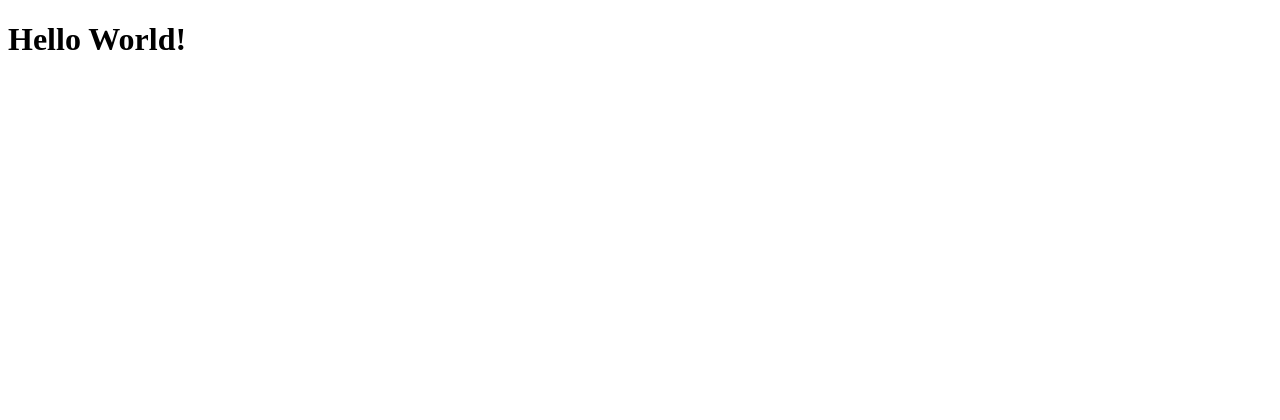
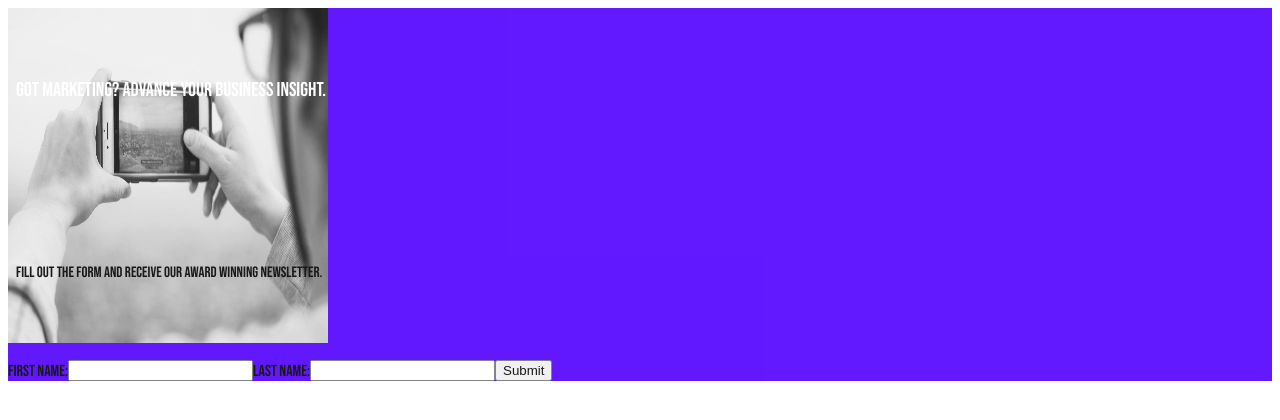
Before and after one commit to datumcoder/simple_landing_page, a plain HTML site: page index.html in a window 1280 px wide. Drawn offline with Linux system fonts and the light colour scheme.

Commit message:
added picture

```diff
--- a/index.html
+++ b/index.html
@@ -7,11 +7,23 @@
     <link rel="stylesheet" href="./main.css">
     <title>Simple_landing_page</title>
   </head>
-<body>
+    <body>
 
-<h1>Hello World!</h1>
+        <div class="container">
 
-
-
-  </body>
+            <div class="photo_text">
+              <p class="title">Got marketing? advance your business insight.</p>
+            <img class="pic" src="./bg.jpg" alt="holding a mobile phone">
+            </div>
+            <p class="text">Fill out the form and receive our award winning newsletter.</p>
+                   <form class="form" action="">
+                         <label for=""></label>
+                            <label for="fname">First name:</label>
+                              <input type="text" id="fname" name="fname"><br><br>
+                            <label for="lname">Last name:</label>
+                         <input type="text" id="lname" name="lname"><br><br>
+                    <input type="submit" value="Submit">
+                </form>
+             </div>
+     </body>
 </html>
--- a/main.css
+++ b/main.css
@@ -0,0 +1,58 @@
+@import url('https://fonts.googleapis.com/css2?family=Bebas+Neue&display=swap');
+
+body{
+
+    font-family: 'Bebas Neue', cursive;
+
+
+}
+
+
+.container {
+
+    background-color: #5200FF;
+    opacity: 0.9;
+
+
+}
+
+.photo_text{
+
+    display: flex;
+    justify-content: start;
+
+
+}
+.pic{
+    height: 335px;
+    width: 510px;
+    width: 20rem;
+
+}
+
+.title{
+
+         position: absolute;
+         top: 58px;
+         left: 16px;
+         color: white;
+         font-size: 20px;
+
+        }
+        .text{
+
+
+            position: absolute;
+            top: 248px;
+            left: 16px;
+            color: black;
+            font-size: 15px;
+            font-weight:100:
+
+}
+
+.form{
+
+    display: flex;
+    align-items: flex-end;
+}
```
Also changed, not shown: bg.jpg (added).
